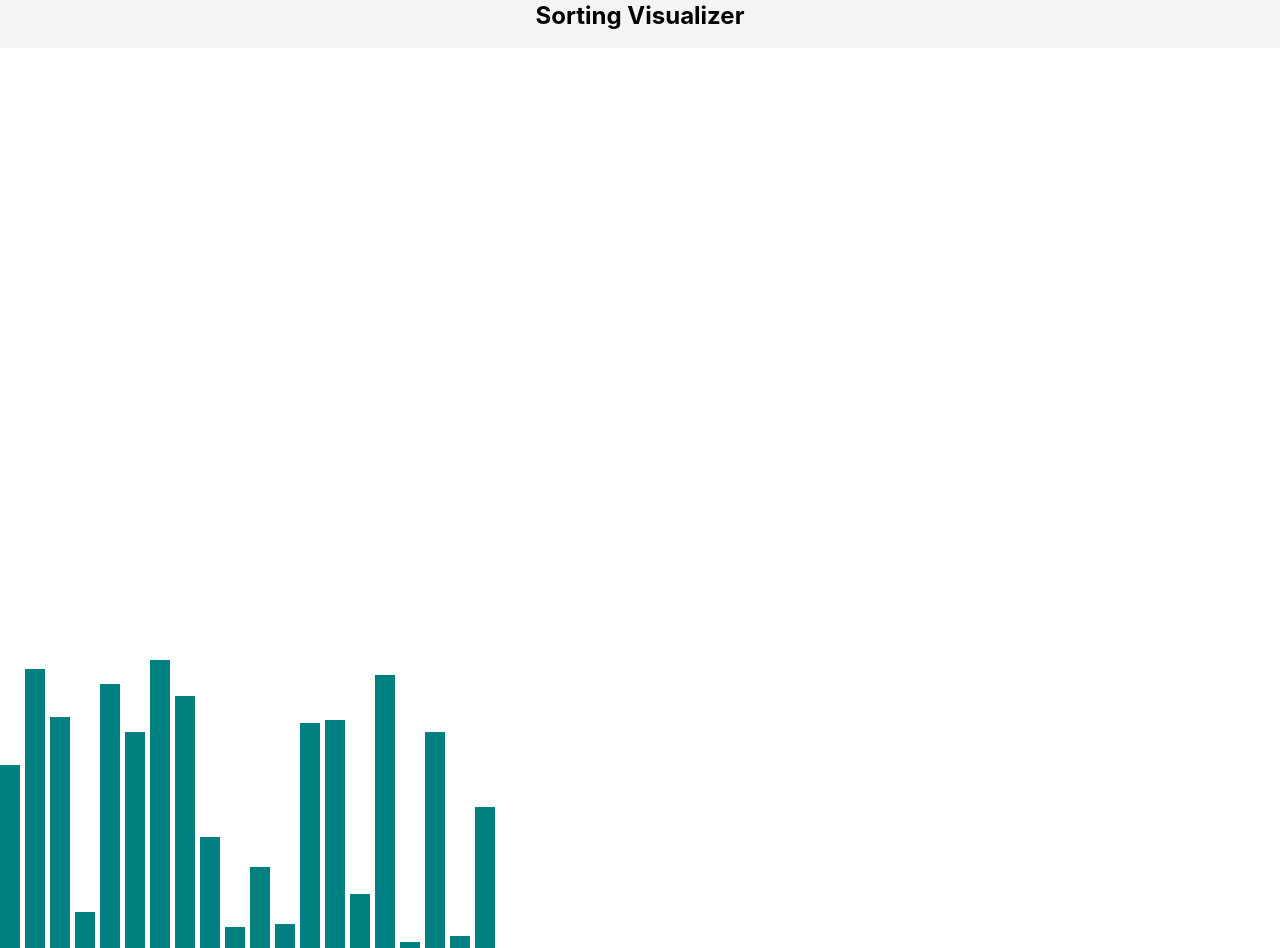
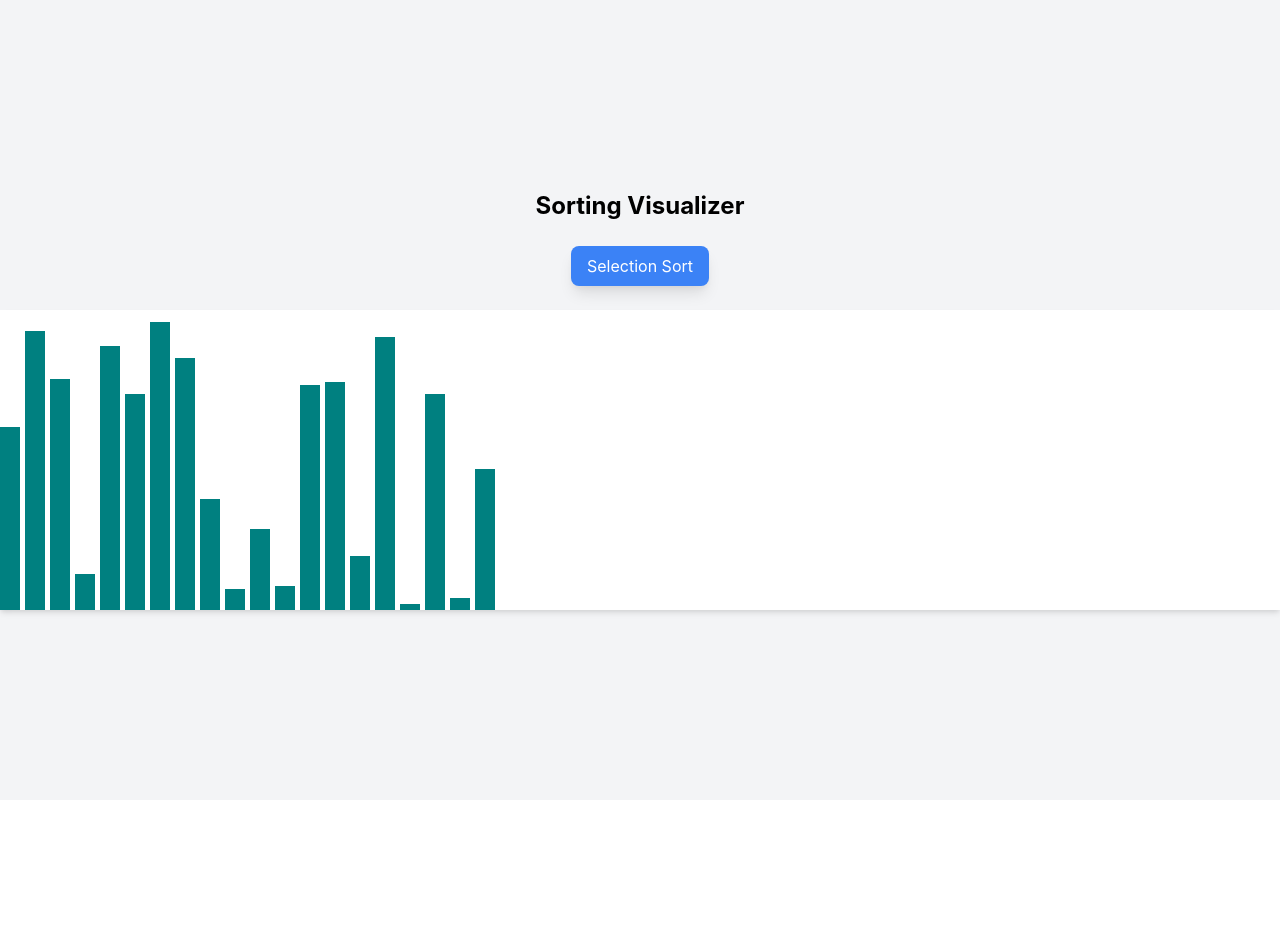
Before and after one commit to dexon888/Algo-Visualizer, a React (Create React App) app in the folder frontend/: page /sorting in a window 1280 px wide. After the commit the page ends 800 px from the top, so only its background shows below. Built offline with nearby package versions, Linux system fonts and the light colour scheme.

Commit message:
Added selection sort functionality

```diff
--- a/frontend/src/pages/SortingVisualizer.jsx
+++ b/frontend/src/pages/SortingVisualizer.jsx
@@ -11,26 +11,86 @@ function SortingVisualizer() {
   }, []);
 
   useEffect(() => {
-    // D3 visualization code here
+    renderBars();
+  }, [data]);
+
+  const renderBars = () => {
     const svg = d3.select('#d3-container')
-      .append('svg')
+      .selectAll('svg')
+      .data([data])
+      .join(
+        enter => enter.append('svg')
           .attr('width', 500)
-      .attr('height', 300);
+          .attr('height', 300)
+      );
 
     svg.selectAll('rect')
       .data(data)
-      .enter()
-      .append('rect')
+      .join(
+        enter => enter.append('rect')
           .attr('x', (d, i) => i * 25)
           .attr('y', d => 300 - d * 3)
           .attr('width', 20)
           .attr('height', d => d * 3)
+          .attr('fill', 'teal'),
+        update => update
+          .attr('x', (d, i) => i * 25)
+          .attr('y', d => 300 - d * 3)
+          .attr('width', 20)
+          .attr('height', d => d * 3)
+          .attr('fill', 'teal')
+      );
+  };
+
+  const handleSort = (algorithm) => {
+    switch (algorithm) {
+      case 'selectionSort':
+        selectionSort();
+        break;
+      // Add cases for other algorithms here
+      default:
+        break;
+    }
+  };
+
+  const selectionSort = async () => {
+    let arr = [...data];
+    const svg = d3.select('#d3-container').select('svg');
+    const rects = svg.selectAll('rect').data(arr);
+
+    for (let i = 0; i < arr.length; i++) {
+      let minIndex = i;
+      for (let j = i + 1; j < arr.length; j++) {
+        rects.attr('fill', (d, idx) => (idx === j || idx === minIndex ? 'red' : 'teal'));
+        if (arr[j] < arr[minIndex]) {
+          minIndex = j;
+        }
+        await new Promise(resolve => setTimeout(resolve, 100)); // Pause for visualization
+      }
+      if (minIndex !== i) {
+        [arr[i], arr[minIndex]] = [arr[minIndex], arr[i]];
+        setData([...arr]);
+        rects.data(arr)
+          .attr('y', d => 300 - d * 3)
+          .attr('height', d => d * 3)
           .attr('fill', 'teal');
-  }, [data]);
+        await new Promise(resolve => setTimeout(resolve, 100)); // Pause for visualization
+      }
+    }
+
+    // Revert all bars to the default color after sorting
+    rects.attr('fill', 'teal');
+  };
 
   return (
     <div className="min-h-screen flex flex-col items-center justify-center bg-gray-100">
       <h2 className="text-2xl font-bold mb-4">Sorting Visualizer</h2>
+      <div className="mb-4">
+        <button onClick={() => handleSort('selectionSort')} className="px-4 py-2 bg-blue-500 text-white rounded-lg shadow-lg m-2">
+          Selection Sort
+        </button>
+        {/* Add more buttons for other sorting algorithms here */}
+      </div>
       <div id="d3-container" className="w-full h-full bg-white shadow-md"></div>
     </div>
   );
```
Lines whose indentation alone changed are shown as unchanged.
